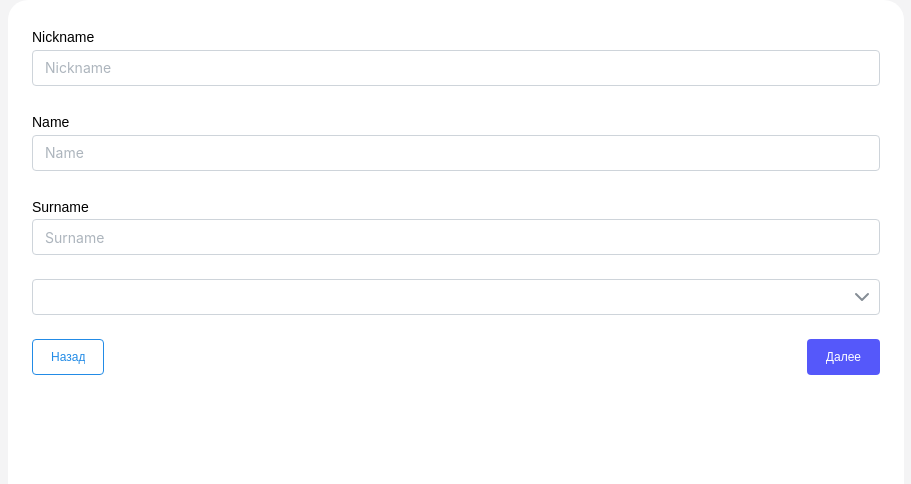
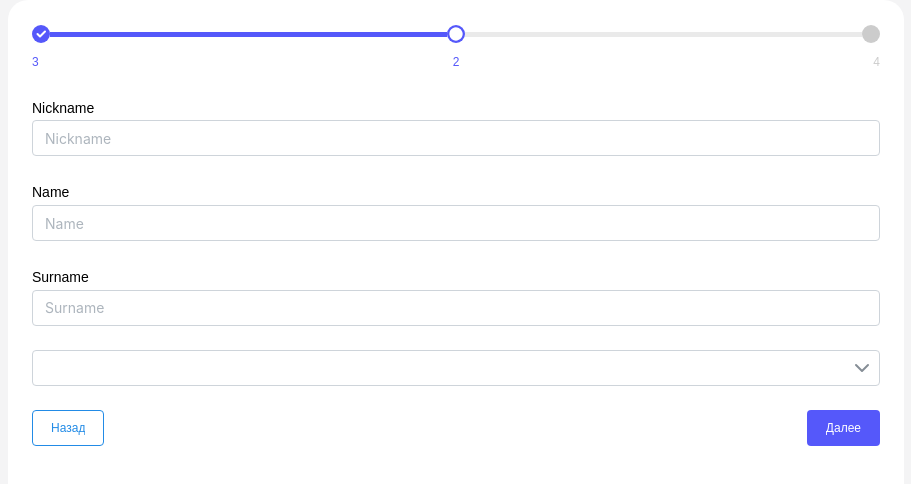
Before and after one commit to alexspel/test-assignment, a React (Create React App) app: page /create in a window 1280 px wide. Shown: the top 484 px of the page, without its empty margins (184-1095 px from the left). Built offline with nearby package versions, Linux system fonts and the light colour scheme.

Commit message:
added async pages, stepper created

```diff
--- /dev/null
+++ b/src/pages/CreatePage/CreatePage.async.ts
@@ -0,0 +1,3 @@
+import { lazy } from 'react';
+
+export const CreatePageAsync = lazy(() => import('./ui/CreatePage'));
--- a/src/pages/CreatePage/index.ts
+++ b/src/pages/CreatePage/index.ts
@@ -1,3 +1,4 @@
 import CreatePage from './ui/CreatePage';
 
 export { CreatePage };
+export { CreatePageAsync } from './CreatePage.async';
--- a/src/pages/CreatePage/ui/CreatePage.tsx
+++ b/src/pages/CreatePage/ui/CreatePage.tsx
@@ -1,9 +1,11 @@
 import Page from '../../../shared/Page/Page';
+import { Steps } from '../../../widgets/Steps';
 import CreateForm from './CreateForm/CreateForm';
 
 function CreatePage() {
     return (
         <Page>
+            <Steps current={'2'} steps={['3', '2', '4']} />
             <CreateForm />
         </Page>
     );
--- /dev/null
+++ b/src/pages/MainPage/MainPage.async.ts
@@ -0,0 +1,3 @@
+import { lazy } from 'react';
+
+export const MainPageAsync = lazy(() => import('./ui/MainPage'));
--- a/src/pages/MainPage/index.ts
+++ b/src/pages/MainPage/index.ts
@@ -1,3 +1,4 @@
 import MainPage from './ui/MainPage';
 
 export { MainPage };
+export { MainPageAsync } from './MainPage.async';
--- /dev/null
+++ b/src/widgets/Steps/index.ts
@@ -0,0 +1,3 @@
+import Steps from './ui/Steps';
+
+export { Steps };
--- /dev/null
+++ b/src/widgets/Steps/ui/Separator.module.scss
@@ -0,0 +1,9 @@
+.Separator {
+    flex: 1;
+    background: rgba(220, 220, 220, 0.6);
+    height: 5px;
+}
+
+.completed {
+    background: #5558fa;
+}
--- /dev/null
+++ b/src/widgets/Steps/ui/Separator.tsx
@@ -0,0 +1,14 @@
+import { HtmlHTMLAttributes } from 'react';
+import cls from './Separator.module.scss';
+import clsx from 'clsx';
+
+interface SeparatorProps extends React.HTMLAttributes<HTMLElement> {
+    completed?: boolean;
+}
+
+function Separator(props: SeparatorProps) {
+    const { completed, ...restProps } = props;
+    return <div className={clsx(cls.Separator, completed && cls.completed)} {...restProps} />;
+}
+
+export default Separator;
--- /dev/null
+++ b/src/widgets/Steps/ui/Step.module.scss
@@ -0,0 +1,9 @@
+.Step {
+    padding: 0;
+    background: #cccccc;
+}
+
+.active,
+.completed {
+    background: #5558fa;
+}
--- /dev/null
+++ b/src/widgets/Steps/ui/Step.tsx
@@ -0,0 +1,39 @@
+import { ActionIcon, Flex } from '@mantine/core';
+import { IconCheck, IconCircleFilled } from '@tabler/icons-react';
+import { useMemo } from 'react';
+import cls from './Step.module.scss';
+import clsx from 'clsx';
+
+interface StepProps {
+    active?: boolean;
+    completed?: boolean;
+}
+
+function Step(props: StepProps) {
+    const { active = false, completed = false } = props;
+
+    const icon = useMemo(() => {
+        if (completed) {
+            return <IconCheck size={12} stroke={4} />;
+        }
+
+        if (active) {
+            return <IconCircleFilled />;
+        }
+        return null;
+    }, [active, completed]);
+
+    return (
+        <Flex direction="column" justify="flex-start" align="center">
+            <ActionIcon
+                radius="50%"
+                className={clsx(cls.Step, completed && cls.completed, active && cls.active)}
+                size="xs"
+            >
+                {icon}
+            </ActionIcon>
+        </Flex>
+    );
+}
+
+export default Step;
--- /dev/null
+++ b/src/widgets/Steps/ui/Steps.module.scss
@@ -0,0 +1,10 @@
+.label {
+    height: 18;
+    width: 18;
+    text-align: center;
+    font-size: 12px;
+    color: #cccccc;
+    &.completed {
+        color: #5558fa;
+    }
+}
--- /dev/null
+++ b/src/widgets/Steps/ui/Steps.tsx
@@ -0,0 +1,48 @@
+import { Flex } from '@mantine/core';
+import Step from './Step';
+import Separator from './Separator';
+import clsx from 'clsx';
+import cls from './Steps.module.scss';
+
+interface StepsProps {
+    current: number | string;
+    steps: (number | string)[];
+}
+
+function Steps(props: StepsProps) {
+    const { current, steps } = props;
+    const currentIndex = steps.indexOf(current);
+    const stepItems = steps.map((step, stepIndex) => {
+        const stepId = `${step}-${stepIndex}`;
+        const stepProps = {
+            completed: stepIndex < currentIndex,
+            active: stepIndex === currentIndex,
+        };
+        return (
+            <>
+                {!stepProps.active && !stepProps.completed && <Separator />}
+                <Step key={stepId} {...stepProps} />
+                {!stepProps.active && stepProps.completed && <Separator completed />}
+            </>
+        );
+    });
+
+    const labelItems = steps.map((step, stepIndex) => (
+        <span key={step} className={clsx(cls.label, stepIndex <= currentIndex && cls.completed)}>
+            {step}
+        </span>
+    ));
+
+    return (
+        <Flex direction="column" gap="xs">
+            <Flex align="center" justify="space-between">
+                {stepItems}
+            </Flex>
+            <Flex align="center" justify="space-between">
+                {labelItems}
+            </Flex>
+        </Flex>
+    );
+}
+
+export default Steps;
```
